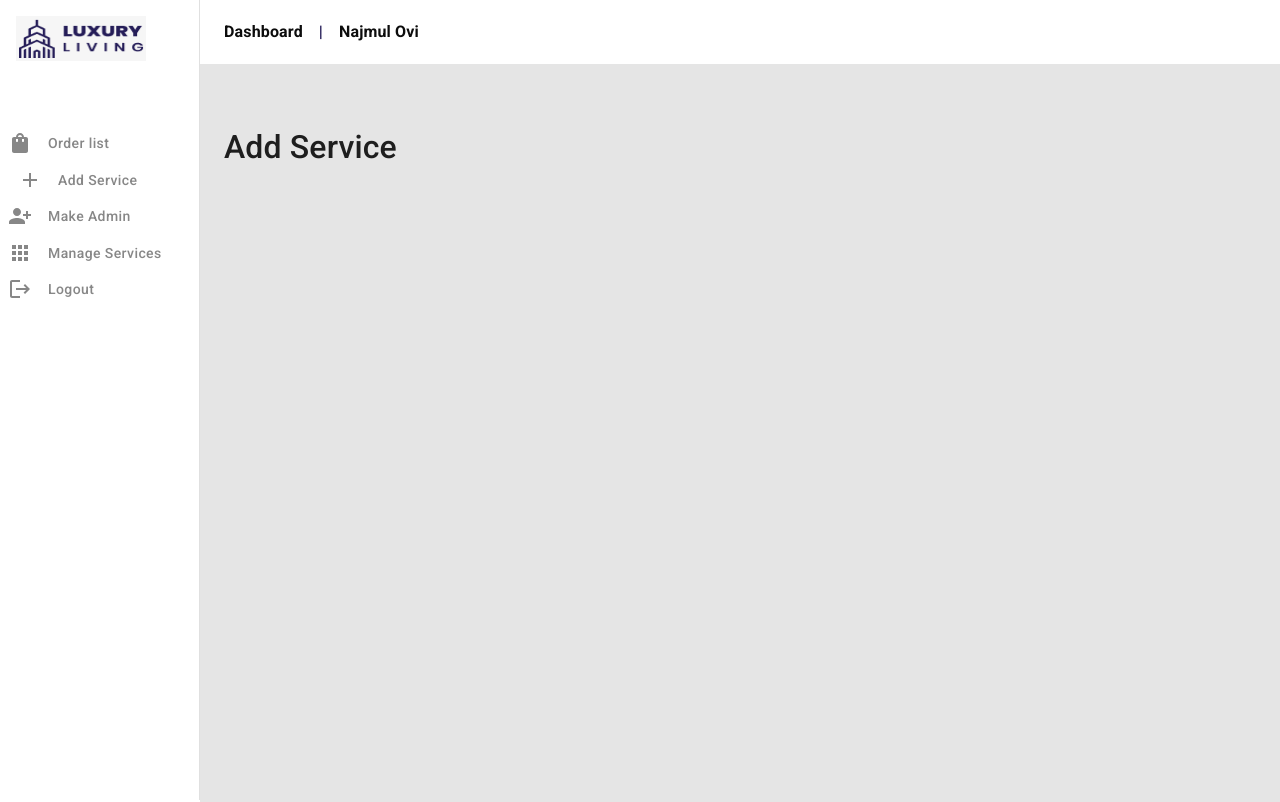
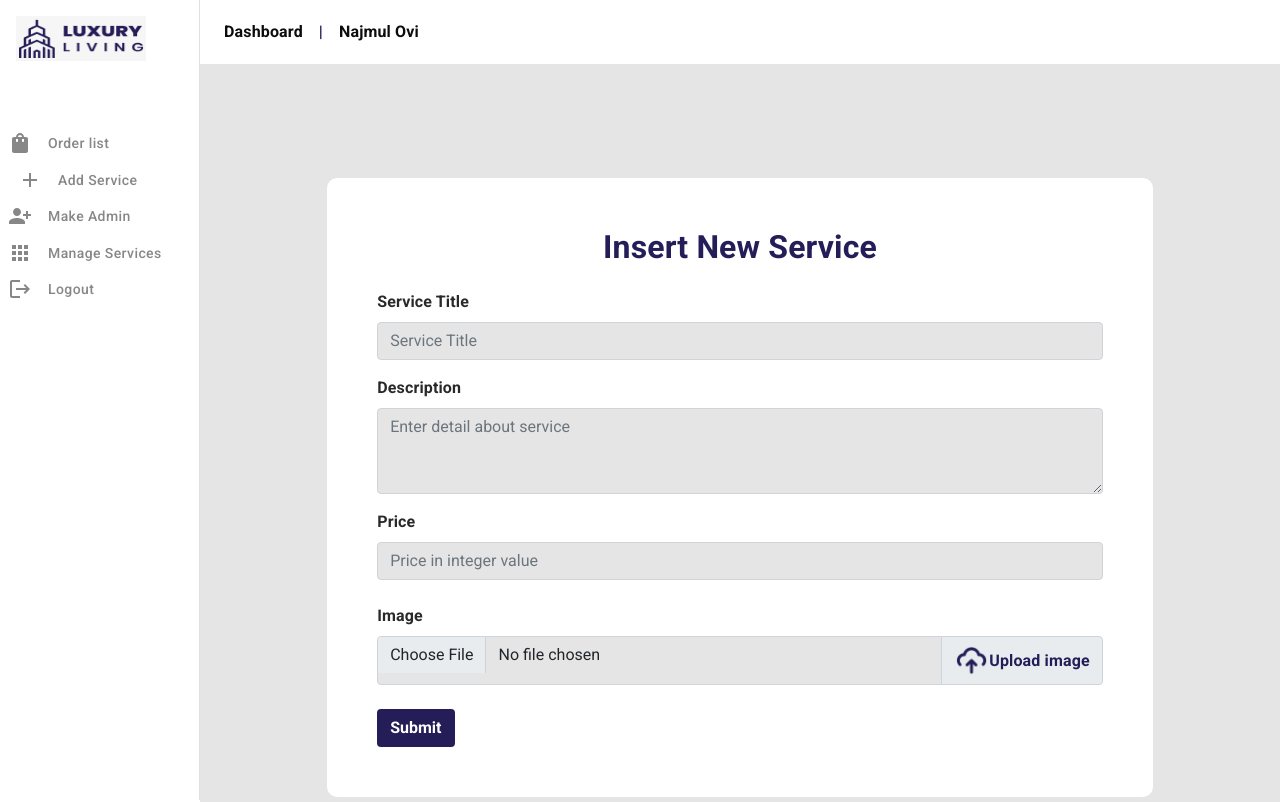
Before and after one commit to mdnajmul/luxury-living-react, a React (Create React App) app: page /dashboard/addservice in a window 1280 px wide. Shown: the top 802 px of the page. Built offline with nearby package versions, Linux system fonts and the light colour scheme; no server answers.

Commit message:
Add service component template design complete

```diff
--- a/public/index.html
+++ b/public/index.html
@@ -65,5 +65,11 @@
       To begin the development, run `npm start` or `yarn start`.
       To create a production bundle, use `npm run build` or `yarn build`.
     -->
+    <!-- Bootstrap Scirpts Bundle -->
+    <script
+      src="https://cdn.jsdelivr.net/npm/bootstrap@5.1.3/dist/js/bootstrap.bundle.min.js"
+      integrity="sha384-ka7Sk0Gln4gmtz2MlQnikT1wXgYsOg+OMhuP+IlRH9sENBO0LRn5q+8nbTov4+1p"
+      crossorigin="anonymous"
+    ></script>
   </body>
 </html>
--- /dev/null
+++ b/src/pages/Dashboard/AddService/AddService.css
@@ -0,0 +1,36 @@
+.form-container {
+  margin-right: 10%;
+  margin-left: 10%;
+  color: rgba(29, 29, 29, 0.945);
+  padding: 50px;
+  background-color: #fff;
+  margin-top: 50px;
+  margin-bottom: 50px;
+  border-radius: 10px;
+  max-width: 1400px;
+}
+
+.login-error {
+  color: red;
+  font-size: 1.5rem;
+  font-weight: 500;
+}
+.login-success {
+  color: green;
+  font-size: 1.5rem;
+  font-weight: 500;
+}
+
+@media only screen and (min-width: 521px) and (max-width: 768px) {
+  /* .form-container {
+      margin-right: 5%;
+      margin-left: 5%;
+    } */
+}
+
+@media only screen and (max-width: 520px) {
+  .form-container {
+    margin-right: 10%;
+    margin-left: 10%;
+  }
+}
--- a/src/pages/Dashboard/AddService/AddService.js
+++ b/src/pages/Dashboard/AddService/AddService.js
@@ -1,9 +1,141 @@
 import React from "react";
+import { useForm } from "react-hook-form";
+import cloudImage from "../../../images/cloud-upload.png";
+import "./AddService.css";
 
 const AddService = () => {
+  // React Hook Form
+  const {
+    register,
+    handleSubmit,
+    reset,
+    formState: { errors },
+  } = useForm();
+  const onSubmit = (data) => {
+    let { title, description, image, price } = data;
+
+    const formData = new FormData();
+    formData.append("title", title);
+    formData.append("price", price);
+    formData.append("image", image[0]);
+    formData.append("description", description);
+
+    // Send form data to Server
+    // dispatch(addProductData(formData));
+
+    reset();
+    // setLoader(true);
+  };
   return (
     <div>
-      <h2>Add Service</h2>
+      <div className="form-container">
+        <div>
+          <div>
+            <h2
+              className="mb-4 text-center fw-bold"
+              style={{ color: "#251D58" }}
+            >
+              Insert New Service
+            </h2>
+          </div>
+
+          <form onSubmit={handleSubmit(onSubmit)}>
+            <div className="mb-3">
+              <label className="form-label" style={{ fontWeight: "bold" }}>
+                Service Title
+              </label>
+              <input
+                type="text"
+                className="form-control"
+                placeholder="Service Title"
+                style={{ background: "#E5E5E5" }}
+                {...register("title", { required: true })}
+              />
+              {errors.name && (
+                <span className="text-danger">
+                  Please enter a service title
+                </span>
+              )}
+            </div>
+
+            <div className="mb-3">
+              <label className="form-label" style={{ fontWeight: "bold" }}>
+                Description
+              </label>
+              <textarea
+                className="form-control"
+                rows="3"
+                placeholder="Enter detail about service"
+                style={{ background: "#E5E5E5" }}
+                {...register("description", { required: true })}
+              ></textarea>
+              {errors.description && (
+                <span className="text-danger">Please enter a description</span>
+              )}
+            </div>
+
+            <div className="mb-3">
+              <label className="form-label" style={{ fontWeight: "bold" }}>
+                Price
+              </label>
+              <input
+                type="number"
+                className="form-control"
+                placeholder="Price in integer value"
+                style={{ background: "#E5E5E5" }}
+                {...register("price", { required: true })}
+              />
+              {errors.price && (
+                <span className="text-danger">Price is mandatory</span>
+              )}
+            </div>
+
+            <div className="mt-4">
+              <span
+                className="mb-2 d-inline-block"
+                style={{ fontWeight: "bold" }}
+              >
+                Image
+              </span>
+              <div class="input-group mb-4">
+                <input
+                  type="file"
+                  accept="image/*"
+                  class="form-control"
+                  style={{ background: "#E5E5E5" }}
+                  id="inputGroupFile02"
+                  {...register("image", { required: true })}
+                />
+                <label class="input-group-text" htmlFor="inputGroupFile02">
+                  <img style={{ height: "35px" }} src={cloudImage} alt="" />{" "}
+                  <span style={{ color: "#251D58", fontWeight: "bold" }}>
+                    Upload image
+                  </span>
+                </label>
+              </div>
+              {errors.image && (
+                <span className="text-danger">Please choose an image</span>
+              )}
+            </div>
+
+            <input
+              type="submit"
+              className="btn fw-bold"
+              style={{ background: "#251D58", color: "#fff" }}
+              value="Submit"
+            />
+          </form>
+
+          {/* {loader && (
+              <Stack
+                sx={{ width: "100%", color: "grey.500", marginTop: "15px" }}
+                spacing={2}
+              >
+                <LinearProgress color="success" />
+              </Stack>
+            )} */}
+        </div>
+      </div>
     </div>
   );
 };
--- a/src/pages/Dashboard/Dashboard/Dashboard.js
+++ b/src/pages/Dashboard/Dashboard/Dashboard.js
@@ -237,7 +237,7 @@ const Dashboard = (props) => {
           pr: 3,
           width: { sm: `calc(100% - ${drawerWidth}px)` },
           background: "#E5E5E5",
-          height: "100vh",
+          height: "120vh",
         }}
       >
         <Toolbar />
```
Also changed, not shown: src/images/cloud-upload.png (added).
